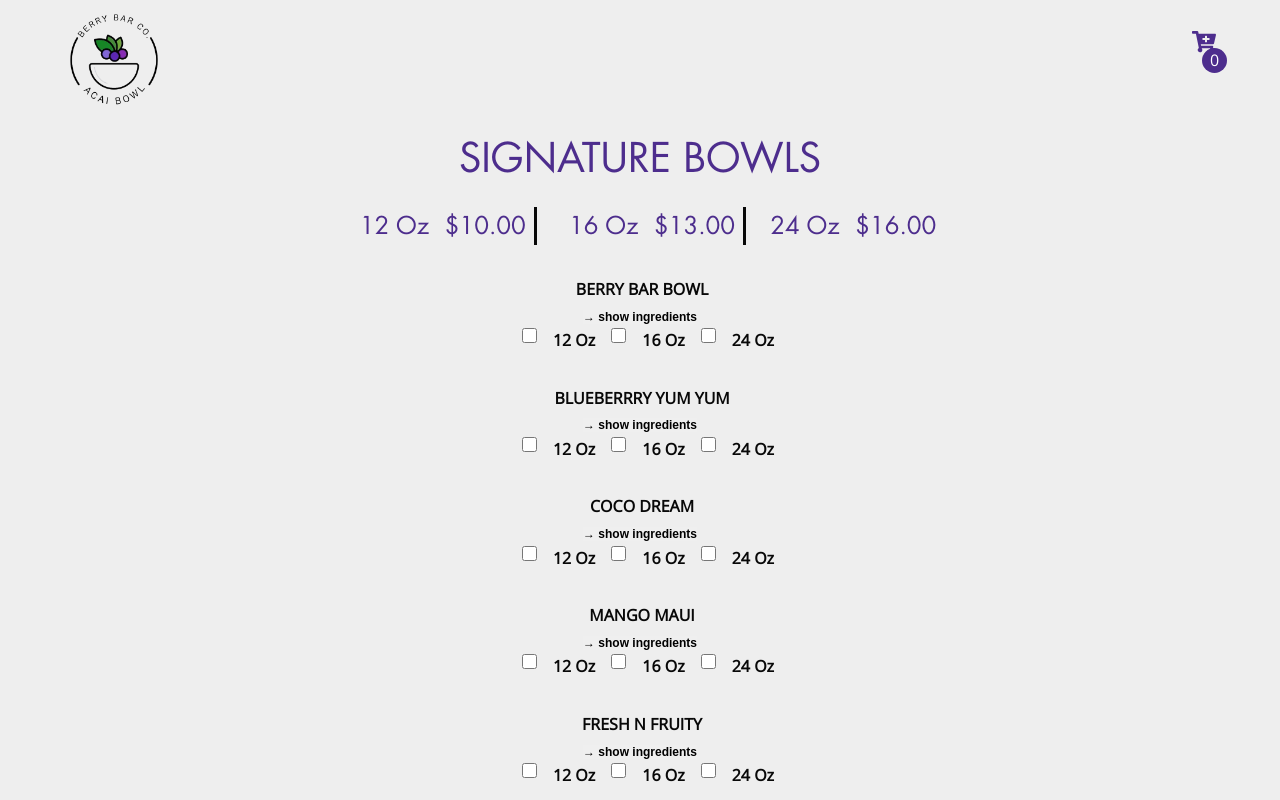
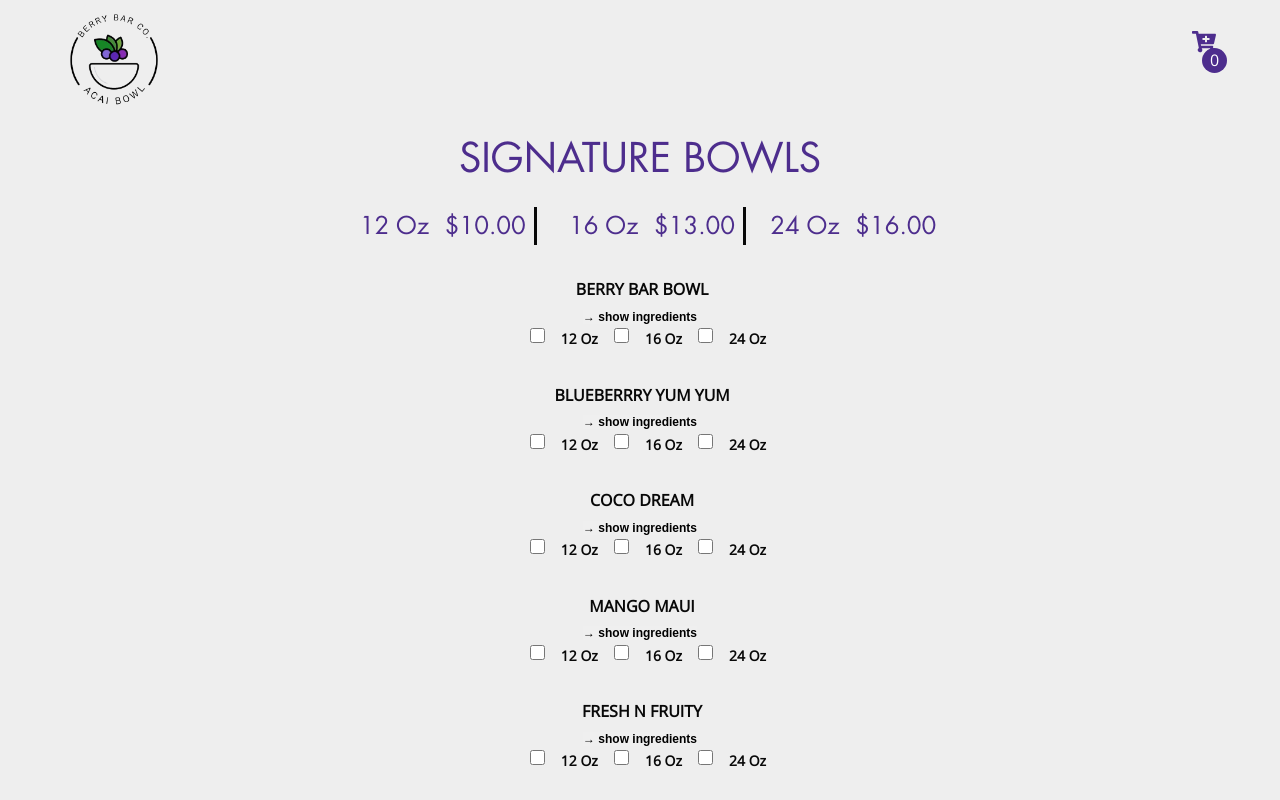
Before and after one commit to daveguz97/berry-group-co-form, a Vue app: page /signatureBowls in a window 1280 px wide. Shown: the top 800 px of the page. Built offline with nearby package versions, Linux system fonts and the light colour scheme.

Commit message:
fixed button sizing

```diff
--- a/src/assets/base.css
+++ b/src/assets/base.css
@@ -165,7 +165,11 @@
 }
 
 .size {
-	text-transform: none
+	text-transform: none;
+}
+
+label.size {
+	font-size: 14px;
 }
 
 
```
